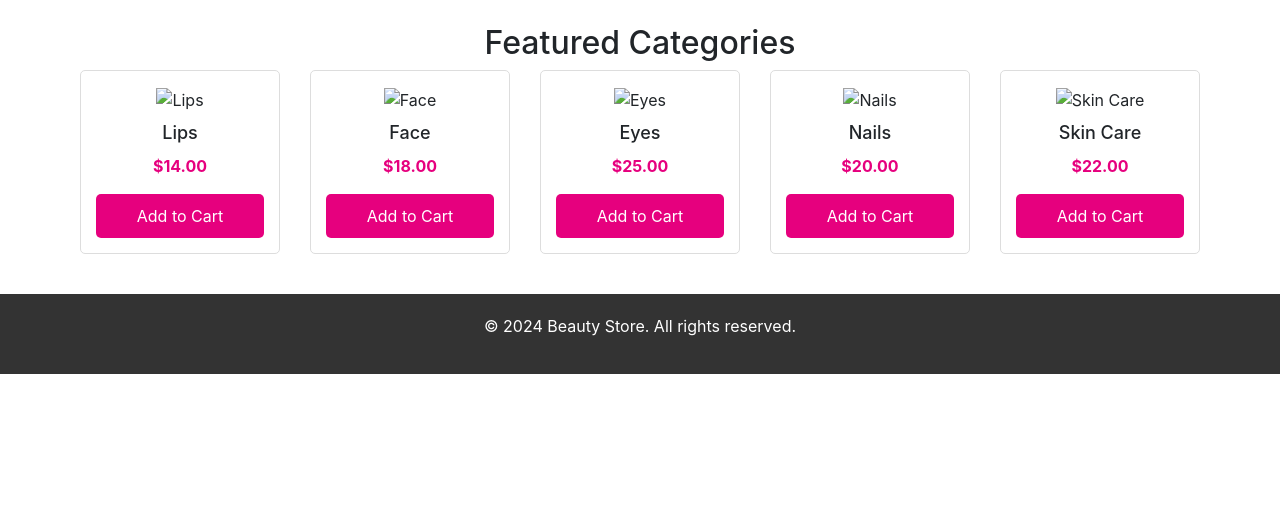
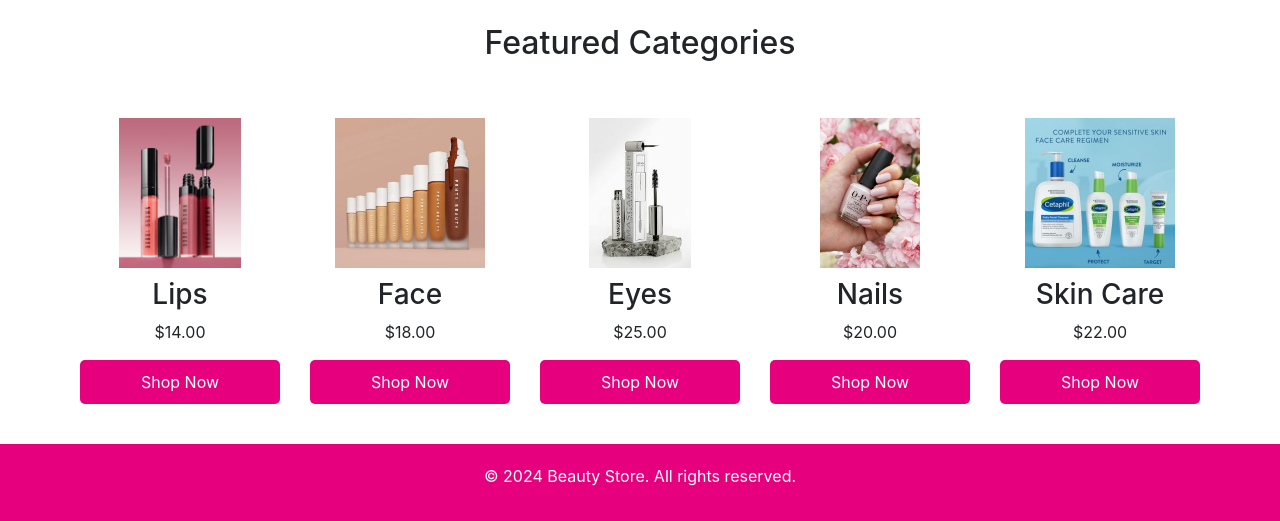
Before and after one commit to tina00918/ecomm, a plain HTML site: page index.html in a window 1280 px wide. Shown: the part 697-1218 px from the top of the page. Before the commit the page ends 1071 px from the top, so only its background shows below. Drawn offline with nearby package versions, Linux system fonts and the light colour scheme.

Commit message:
new images added

```diff
--- a/index.html
+++ b/index.html
@@ -94,13 +94,86 @@
             </div>
         </section>
 
-        <!-- Featured Products -->
+
+
+        <!-- <section class="categories">
+            <h2>Featured Categories</h2>
+            <div id="product-list" class="category-list">
+
+            </div>
+        </section> -->
+        <!-- <section class="categories">
+            <h2>Featured Categories</h2>
+            <div class="category-list">
+                <div class="category-item">
+                    <img src="images/lip-gloss.jpg" alt="Lips">
+                    <h3>Lips</h3>
+                    <p>$14.00</p>
+                    <a href="lips.html" class="btn">Shop Now</a>
+                </div>
+                <div class="category-item">
+                    <img src="images/mascara.jpg" alt="Face">
+                    <h3>Face</h3>
+                    <p>$18.00</p>
+                    <a href="face.html" class="btn">Shop Now</a>
+                </div>
+                <div class="category-item">
+                    <img src="images/foundation.jpg" alt="Eyes">
+                    <h3>Eyes</h3>
+                    <p>$25.00</p>
+                    <a href="eyes.html" class="btn">Shop Now</a>
+                </div>
+                <div class="category-item">
+                    <img src="images/blush-palette.jpg" alt="Nails">
+                    <h3>Nails</h3>
+                    <p>$20.00</p>
+                    <a href="nails.html" class="btn">Shop Now</a>
+                </div>
+                <div class="category-item">
+                    <img src="images/eyeshadow.jpg" alt="Skin Care">
+                    <h3>Skin Care</h3>
+                    <p>$22.00</p>
+                    <a href="skincare.html" class="btn">Shop Now</a>
+                </div>
+            </div>
+        </section> -->
         <section class="categories">
             <h2>Featured Categories</h2>
-            <div id="product-list" class="category-list">
-                <!-- Products will be loaded here -->
+            <br></br>
+            <div class="category-list">
+                <div class="category-item">
+                    <img src="./images/lipstick2.jpg" alt="Lips">
+                    <h3>Lips</h3>
+                    <p>$14.00</p>
+                    <a href="lips.html" class="category-btn">Shop Now</a>
+                </div>
+                <div class="category-item">
+                    <img src="images/face1.jpg" alt="Face">
+                    <h3>Face</h3>
+                    <p>$18.00</p>
+                    <a href="face.html" class="category-btn">Shop Now</a>
+                </div>
+                <div class="category-item">
+                    <img src="images/eye1.jpeg" alt="Eyes">
+                    <h3>Eyes</h3>
+                    <p>$25.00</p>
+                    <a href="eyes.html" class="category-btn">Shop Now</a>
+                </div>
+                <div class="category-item">
+                    <img src="images/nails1.jpg" alt="Nails">
+                    <h3>Nails</h3>
+                    <p>$20.00</p>
+                    <a href="nails.html" class="category-btn">Shop Now</a>
+                </div>
+                <div class="category-item">
+                    <img src="images/skin1.jpg" alt="Skin Care">
+                    <h3>Skin Care</h3>
+                    <p>$22.00</p>
+                    <a href="skincare.html" class="category-btn">Shop Now</a>
+                </div>
             </div>
         </section>
+
     </main>
 
     <!-- Footer -->
--- a/styles.css
+++ b/styles.css
@@ -28,7 +28,7 @@ ul {
     align-items: center;
     justify-content: space-between;
     padding: 15px 50px;
-    background-color: #b33158
+    background-color: #e6007e
     ;
     border-bottom: 1px solid #ddd;
 }
@@ -76,16 +76,47 @@ nav li {
 
 .category-item img {
     width: 100%;
-    border-radius: 50%;
+    height: 150px; /* Set a fixed height */
+    border-radius: 0; /* Remove rounding */
+    object-fit: contain; /* Crop images to fit the fixed dimensions */
 }
+
 
 .category-item h3 {
     margin-top: 10px;
 }
-
+.category-item button {
+    background-color: #e6007e;
+    color: #fff;
+    border: none;
+    padding: 10px;
+    cursor: pointer;
+    width: 100%;
+    border-radius: 5px;
+}
 /* Products Styles */
 .products {
     padding: 40px 50px;
+}
+/* Style for the link buttons */
+.category-item .category-btn {
+    display: block;
+    background-color: #e6007e;
+    color: #fff;
+    border: none;
+    text-align: center;
+    padding: 10px;
+    cursor: pointer;
+    width: 100%;
+    border-radius: 5px;
+    text-decoration: none;
+    font-size: 16px;
+    margin-top: 10px;
+    transition: background-color 0.3s;
+}
+
+.category-item .category-btn:hover {
+    background-color: #bf0066;
 }
 
 .product-list {
@@ -134,7 +165,7 @@ nav li {
 
 /* Footer Styles */
 footer {
-    background-color: #333;
+    background-color: #e6007e;
     color: #fff;
     padding: 20px 50px;
     text-align: center;
```
Also changed, not shown: images/eye1.jpeg (added), images/face1.jpg (added), images/lipstick cat.jpg (added), images/lipstick2.jpg (added), images/lipstick3.jpeg (added), images/nails1.jpg (added), images/skin1.jpg (added).
